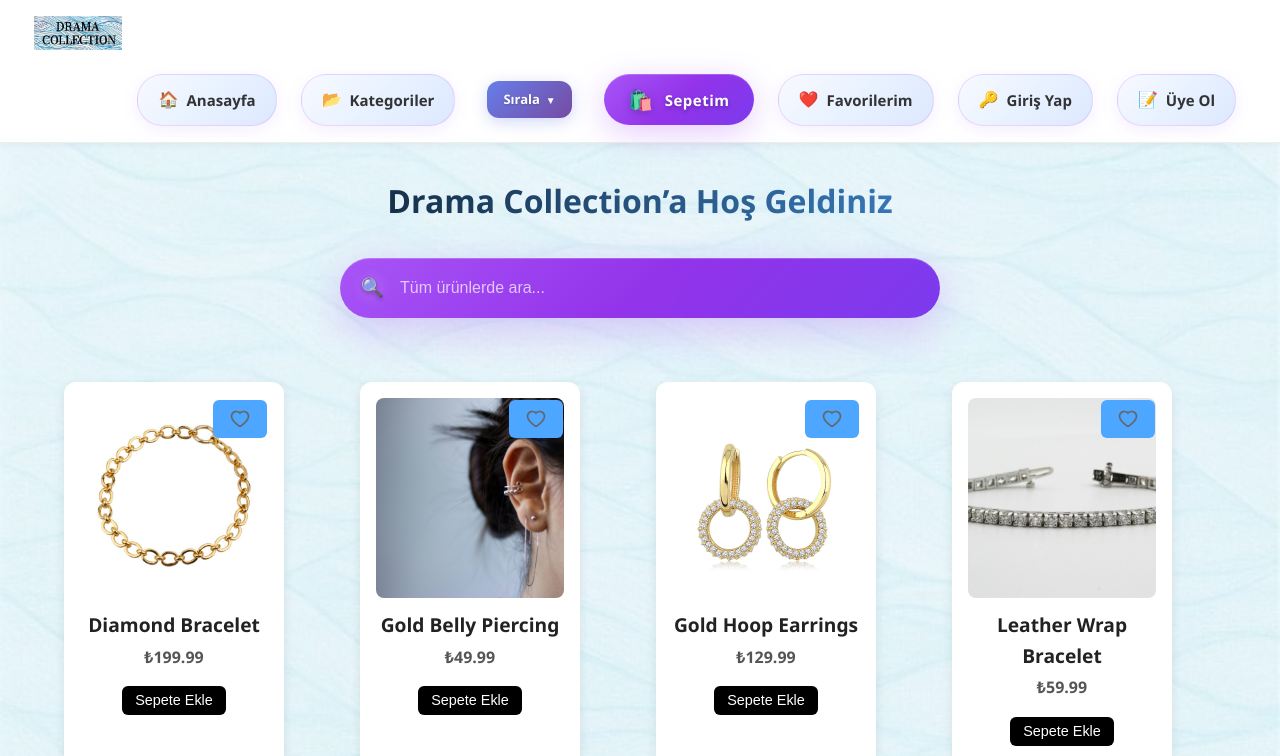
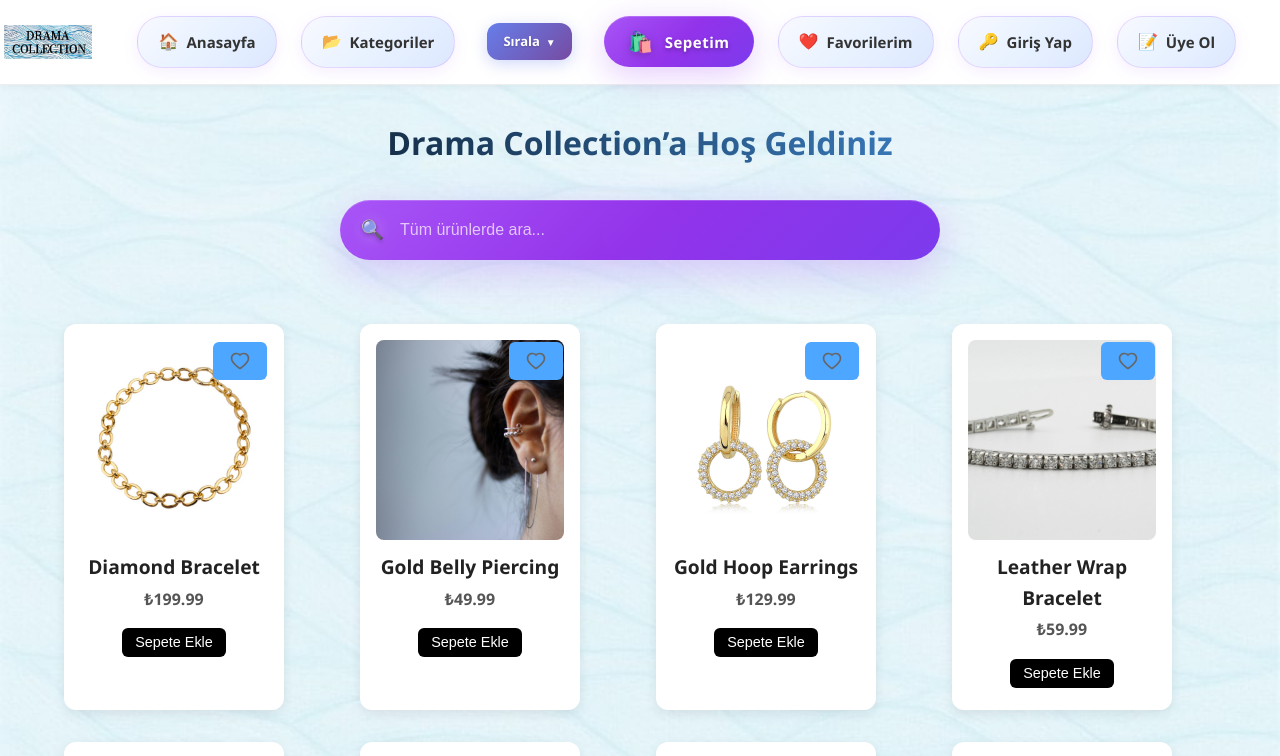
Before and after one commit to eerenozgun/dramacollection, a React (Create React App) app: page / in a window 1280 px wide. Shown: the top 756 px of the page. Built offline with nearby package versions, Linux system fonts and the light colour scheme; no server answers; grey boxes are pictures that could not be loaded.

Commit message:
Logo daha da sola kaydırıldı

```diff
--- a/src/components/Header.css
+++ b/src/components/Header.css
@@ -27,7 +27,7 @@
   align-items: center;
   justify-content: flex-start;
   margin-right: 0;
-  margin-left: -30px;
+  margin-left: -60px;
 }
 
 .logo-link {
```
